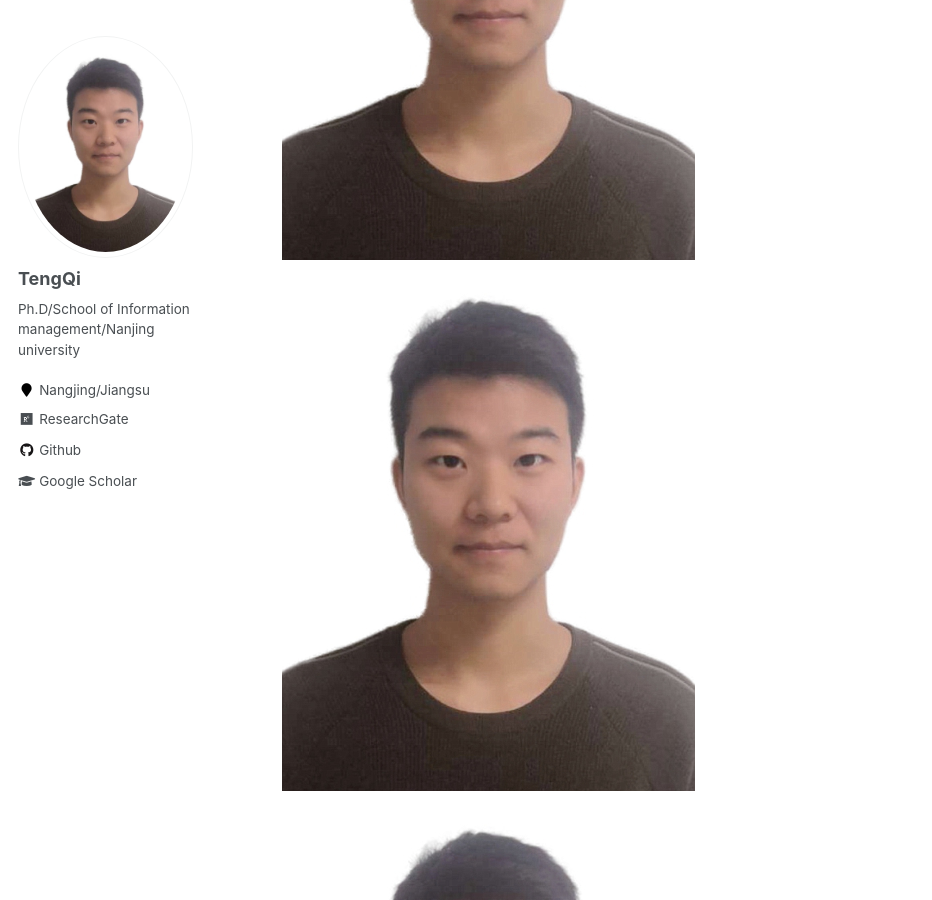
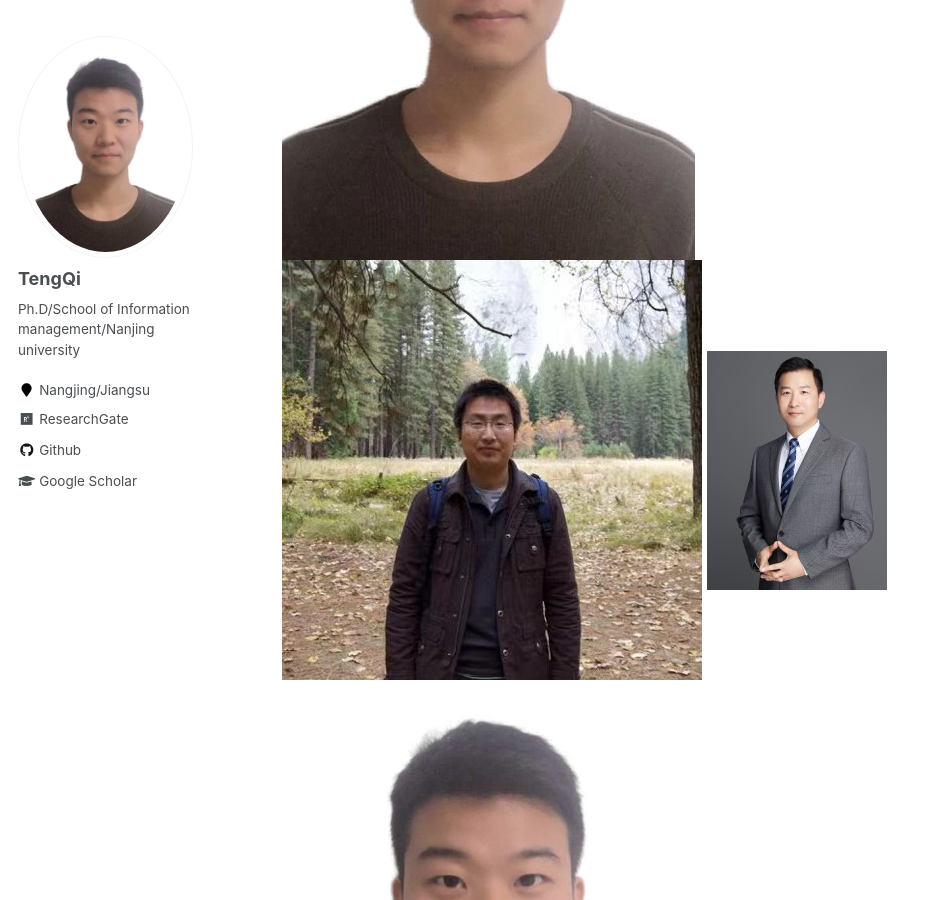
Before and after one commit to tengqi159/tengqi.github.io, a Jekyll site: the page built from _pages/about.md, in a window 1280 px wide and 900 px high, scrolled down 1295 px. Shown: the whole window, without its empty margins (0-932 px from the left). Built offline with Jekyll 4.4.1, drawn with Linux system fonts in a browser that asks for light colours.

Commit message:
Update about.md

```diff
--- a/_pages/about.md
+++ b/_pages/about.md
@@ -29,8 +29,8 @@ CV (updating)
 ![Editing a markdown file for a talk](/images/editing-talk.png)
 
 ![a](/images/t.png)
-![b](t.png)
-![b](t.png)
+![b](leizhang.png)
+![b](huguangwei.png)
 ![b](t.png)
 News
 ====
```
